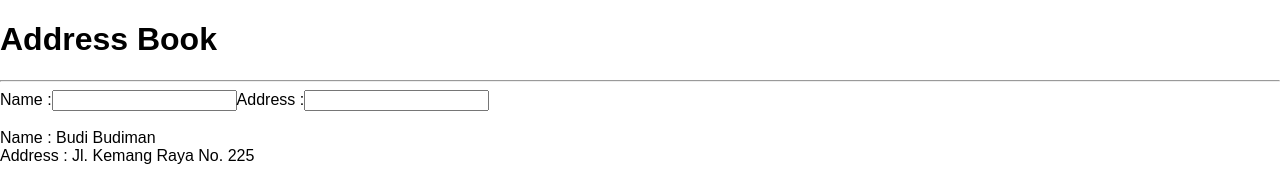
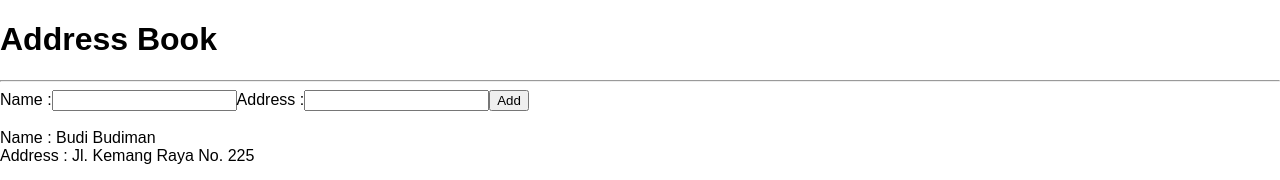
Before and after one commit to dupp21/react-api, a React (Create React App) app: page / in a window 1280 px wide. Shown: the top 180 px of the page. Built offline with nearby package versions, Linux system fonts and the light colour scheme.

Commit message:
change variable name

```diff
--- a/src/App.js
+++ b/src/App.js
@@ -28,6 +28,15 @@ class App extends Component {
     });
   };
 
+  addPeople = () => {
+    this.setState(prevState => ({
+      people: [
+        ...prevState.people,
+        { name: this.state.input_name, address: this.state.input_address }
+      ]
+    }));
+  };
+
   render() {
     return (
       <div>
@@ -46,6 +55,7 @@ class App extends Component {
           value={this.state.address}
           onChange={this.handleOnChange}
         />
+        <button onClick={() => this.addPeople()}>Add</button>
         <br />
         <br />
         {this.state.people.map(people => (
```
